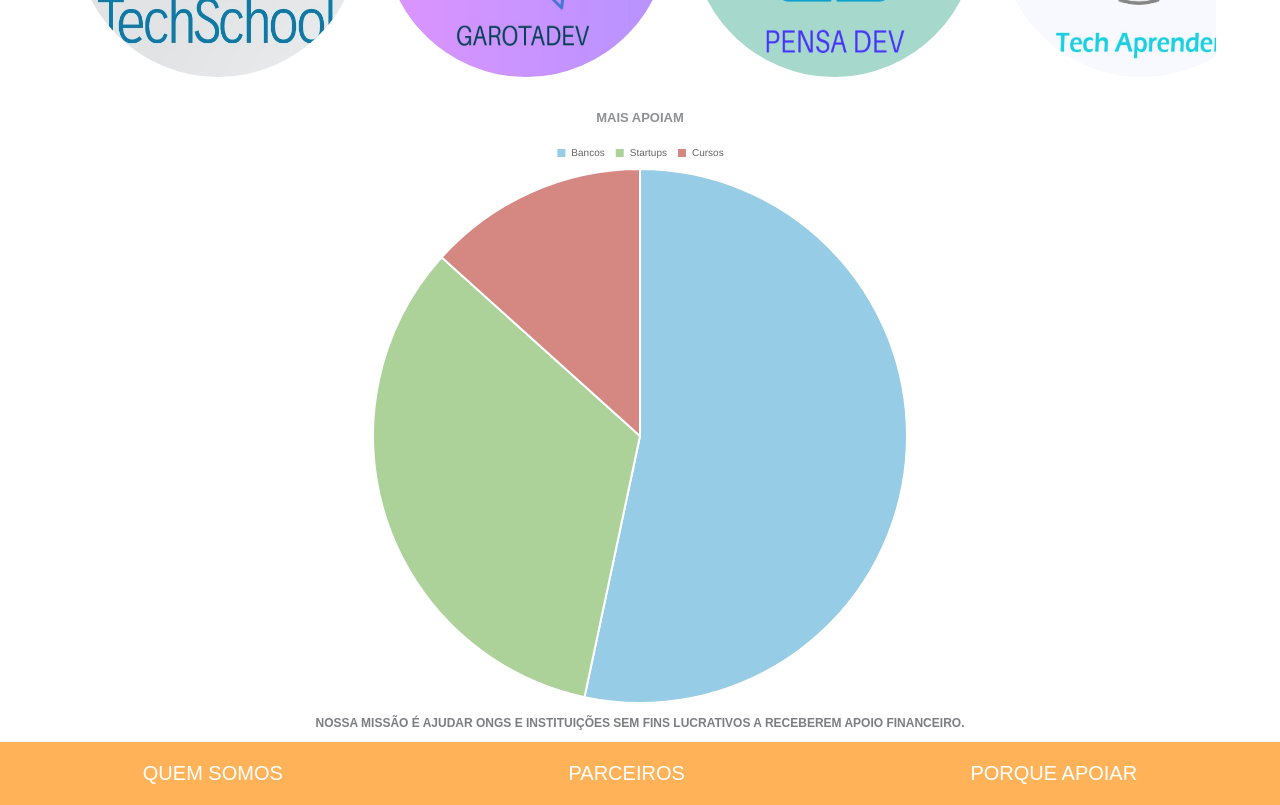
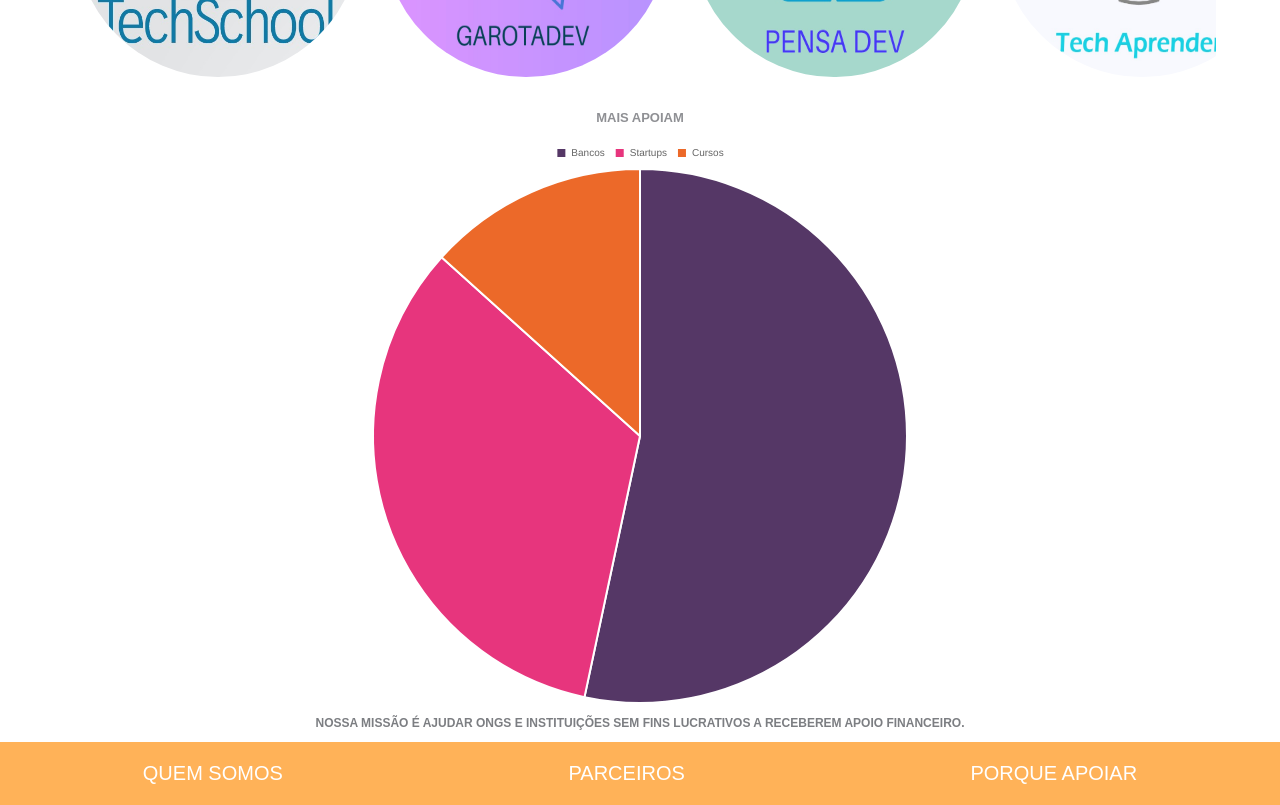
Before and after one commit to Talent-Fest/vale-tech, a React (Create React App) app in the folder client/: page / in a window 1280 px wide. Shown: the part 1040-1845 px from the top of the page. Built offline with nearby package versions, Linux system fonts and the light colour scheme; a web font is replaced by a local one.

Commit message:
altera cor do grafico

```diff
--- a/client/src/Components/ButtonCreditCard/style.module.css
+++ b/client/src/Components/ButtonCreditCard/style.module.css
@@ -5,6 +5,8 @@
   text-transform: uppercase;
   color: #ffffff;
   font-size: 12px;
+  border: none;
+  border-radius: 5px;
 }
 
 .button:disabled {
--- a/client/src/Pages/Balance/index.js
+++ b/client/src/Pages/Balance/index.js
@@ -40,18 +40,18 @@ const createTop5Data = (top5) => {
     datasets: [{
       data,
       backgroundColor: [
-        '#96CCE5',
-        '#ACD29A',
-        '#D58881',
-        '#FFB258',
-        '#819FDA',
+        '#553766',
+        '#e7357d',
+        '#ec6929',
+        '#f7a931',
+        '#3F73DD',
       ],
       hoverBackgroundColor: [
-        '#AFDFF5',
-        '#CCF1BB',
-        '#F3A29B',
-        '#FCD09C',
-        '#A9C3F6',
+        '#7F5398',
+        '#FB5598',
+        '#F57E43',
+        '#FEC368',
+        '#6494F3',
       ]
     }]
   };
--- a/client/src/Pages/Home/home.js
+++ b/client/src/Pages/Home/home.js
@@ -20,18 +20,14 @@ const createTop5Data = (top5) => {
         datasets: [{
             data,
             backgroundColor: [
-                '#96CCE5',
-                '#ACD29A',
-                '#D58881',
-                '#FFB258',
-                '#819FDA',
+                '#553766',
+                '#e7357d',
+                '#ec6929',
             ],
             hoverBackgroundColor: [
-                '#AFDFF5',
-                '#CCF1BB',
-                '#F3A29B',
-                '#FCD09C',
-                '#A9C3F6',
+                '#7F5398',
+                '#FB5598',
+                '#F57E43',
             ]
         }]
     };
--- a/client/src/index.css
+++ b/client/src/index.css
@@ -4,3 +4,7 @@ body {
   margin: 0;
   font-family: 'Spinnaker', sans-serif;
 }
+
+a {
+  text-decoration: none;
+}
```
Also changed, not shown: client/public/top5.json (+5 -5 lines), 2 other files (tests, documents, lock files or other folders).
